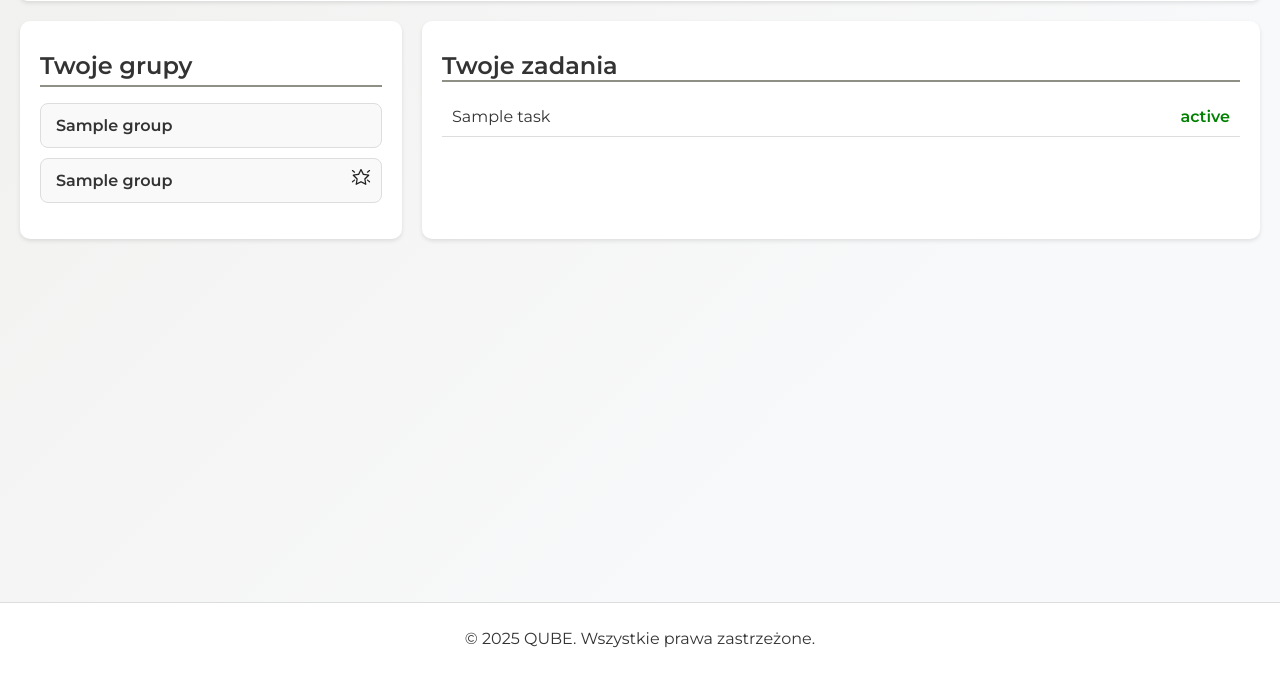
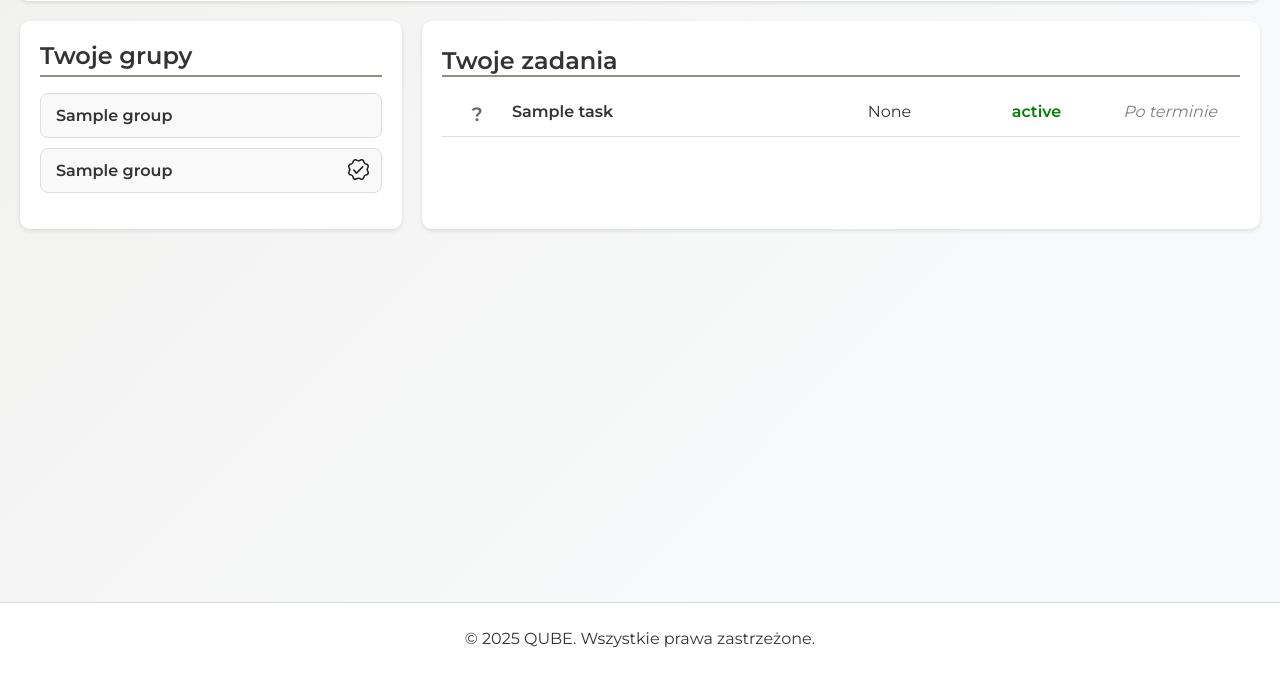
Before and after one commit to Puegoo/QUBE, a Django app: template qube_project/qube/templates/dashboard/dashboard.html in a window 1280 px wide. Shown: the part 128-802 px from the top of the page. Run offline with Django 5.2, Linux system fonts and the light colour scheme; the template is opened without the code that fills it: most values are stand-ins (such as "Sample title", 1, 10 or a date in 2020).

Commit message:
update v3.3.2

```diff
--- a/qube_project/qube/static/css/styles.css
+++ b/qube_project/qube/static/css/styles.css
@@ -292,7 +292,7 @@ form select:focus {
   border-bottom: 2px solid #8F9085;
   padding-bottom: 5px;
   margin-bottom: 15px;
-  margin-top: 10px;
+  margin-top: 0px;
 }
 
 /* Lista grup */
@@ -334,6 +334,11 @@ form select:focus {
   top: 8px;
 }
 
+.leader-icon img {
+  height: 25px;  /* zwiększona wysokość z 20px na 30px */
+  width: auto;
+}
+
 .empty-text {
   color: #777;
   font-style: italic;
@@ -355,7 +360,7 @@ form select:focus {
   font-size: 1.5rem;
   border-bottom: 2px solid #8F9085;
   margin-bottom: 15px;
-  margin-top: 10px;
+  margin-top: 5px;
 }
 
 .dashboard-main ul {
@@ -489,7 +494,7 @@ form select:focus {
 }
 
 .leader-separator {
-  border-bottom: 2px solid #8F9085;
+  border-bottom: 2px solid #ddd;
 }
 
 .user-item {
@@ -822,7 +827,7 @@ form select:focus {
 
 /* Kafelek lidera z dodatkową złotą poświatą */
 .leader-tile {
-  border: 2px solid rgba(255, 215, 0, 0.7);
+  border: 2px solid #ddd(0, 0, 0, 0.7);
 }
 
 .leader-item {
@@ -948,6 +953,34 @@ form select:focus {
   max-width: 97%;
 }
 
+.task-priority {
+  width: 50px;
+  text-align: center;
+}
+
+.task-title {
+  flex: 2;
+  text-align: left;
+  padding: 0 10px;
+}
+
+.task-group {
+  flex: 1;
+  text-align: center;
+}
+
+.task-status {
+  flex: 1;
+  text-align: center;
+}
+
+.task-deadline {
+  width: 120px;
+  text-align: center;
+  color: gray;
+  font-style: italic;
+}
+
 /* Zmniejszamy marginesy i usuwamy dodatkowe przesunięcia, aby kafelek był lepiej wyśrodkowany */
 .task-tile-left,
 .task-tile-center,
--- a/qube_project/qube/templates/dashboard/dashboard.html
+++ b/qube_project/qube/templates/dashboard/dashboard.html
@@ -1,5 +1,7 @@
 {% extends 'master.html' %}
 {% load static %}
+{% load arithmetic %}
+{% load dict_extras %}
 {% block content %}
   <div class="dashboard-header">
     <h2>Witaj, {{ user.username }}</h2>
@@ -14,7 +16,9 @@
               <li class="group-item">
                 <a href="{% url 'group_detail' group.uid %}" class="group-link">{{ group.name }}</a>
                 {% if group in user_created_groups %}
-                  <span class="leader-icon"><img src="{% static 'icons/leader.svg' %}" alt="Lider" height="20px"></span>
+                  <span class="leader-icon">
+                    <img src="{% static 'icons/leader.svg' %}" alt="Lider" height="20px">
+                  </span>
                 {% endif %}
               </li>
             {% endfor %}
@@ -22,7 +26,9 @@
               {% if group not in user_groups %}
                 <li class="group-item">
                   <a href="{% url 'group_detail' group.uid %}" class="group-link">{{ group.name }}</a>
-                  <span class="leader-icon"><img src="{% static 'icons/leader.svg' %}" alt="Lider" height="20px"></span>
+                  <span class="leader-icon">
+                    <img src="{% static 'icons/leader.svg' %}" alt="Lider" height="20px">
+                  </span>
                 </li>
               {% endif %}
             {% endfor %}
@@ -39,9 +45,39 @@
             <ul class="task-list">
               {% for task in user_tasks %}
                 <li class="task-item">
-                          <span class="task-title">{{ task.title }}</span>
+                  <!-- Priorytet -->
+                  <span class="task-priority">
+                    <span class="priority-icon" style="color: {{ task.priority|priority_color }};">
+                      {{ task.priority|priority_symbol }}
+                    </span>
+                  </span>
+                  <!-- Nazwa zadania (pogrubiona) -->
+                  <span class="task-title">
+                    <strong>{{ task.title }}</strong>
+                  </span>
+                  <!-- Grupa, w której jest zadanie (wyświetlamy z task_group_mapping) -->
+                  <span class="task-group">
+                    {{ task_group_mapping|dict_key:task.uid }}
+                  </span>
+                  <!-- Status zadania -->
                   <span class="task-status {% if task.status == 'done' %}completed{% elif task.status == 'in-progress' %}in-progress{% else %}pending{% endif %}">
                     {{ task.get_status_display }}
+                  </span>
+                  <!-- Czas do końca (szaro, kursywą) -->
+                  <span class="task-deadline" style="color: gray; font-style: italic;">
+                    {% if task.due_date %}
+                      {% if task.days_left != None %}
+                        {% if task.days_left >= 0 %}
+                          Za {{ task.days_left }} dni
+                        {% else %}
+                          Po terminie
+                        {% endif %}
+                      {% else %}
+                        brak terminu
+                      {% endif %}
+                    {% else %}
+                      brak terminu
+                    {% endif %}
                   </span>
                 </li>
               {% endfor %}
```
Also changed, not shown: qube_project/qube/views.py (+11 -2 lines), qube_project/db.sqlite3, qube_project/qube/static/icons/leader.svg. Lines whose indentation alone changed are shown as unchanged.
